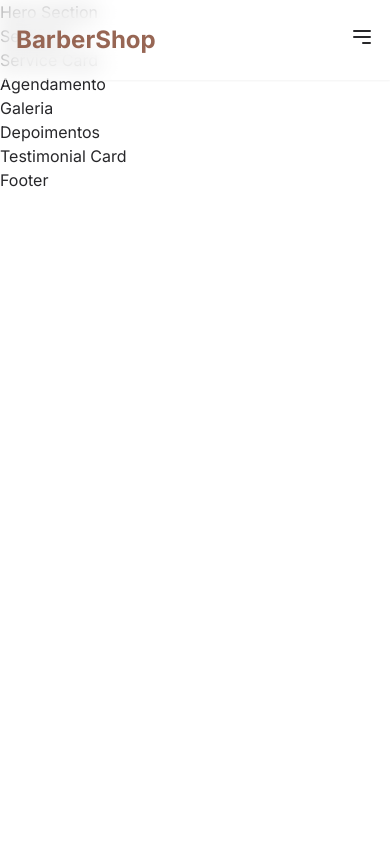
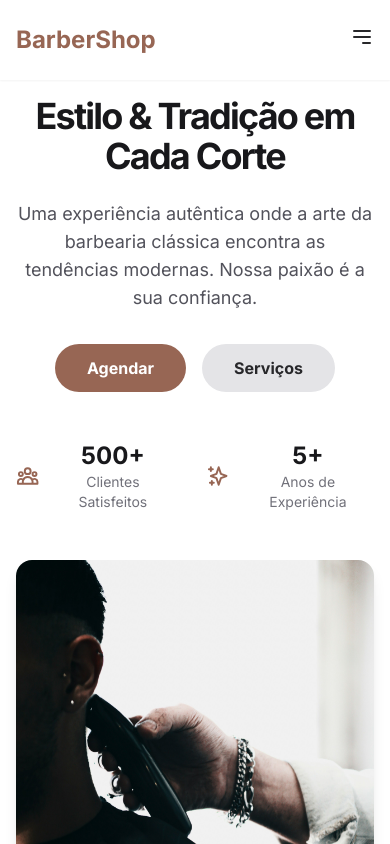
Before and after one commit to FerrariAle/site-barbearia, a React (Vite) app: page / in a window 390 px wide. Shown: the top 844 px of the page. Built offline with nearby package versions, Linux system fonts and the light colour scheme.

Commit message:
feat(hero): build and style responsive hero section

```diff
--- a/src/sections/HeroSection.jsx
+++ b/src/sections/HeroSection.jsx
@@ -1,3 +1,60 @@
+import heroImage from '../assets/hero.jpg'
+
+const UsersIcon = () => <svg className="w-6 h-6 text-brown-700" fill="none" viewBox="0 0 24 24" stroke="currentColor"><path strokeLinecap="round" strokeLinejoin="round" strokeWidth={2} d="M17 20h5v-2a3 3 0 00-5.356-1.857M17 20H7m10 0v-2c0-.656-.126-1.283-.356-1.857M7 20H2v-2a3 3 0 015.356-1.857M7 20v-2c0-.656.126-1.283.356-1.857m0 0a5.002 5.002 0 019.288 0M15 7a3 3 0 11-6 0 3 3 0 016 0zm6 3a2 2 0 11-4 0 2 2 0 014 0zM7 10a2 2 0 11-4 0 2 2 0 014 0z" /></svg>;
+const StarIcon = () => <svg className="w-6 h-6 text-brown-700" fill="none" viewBox="0 0 24 24" stroke="currentColor"><path strokeLinecap="round" strokeLinejoin="round" strokeWidth={2} d="M5 3v4M3 5h4M6 17v4m-2-2h4m5-16l2.286 6.857L21 12l-5.714 2.143L13 21l-2.286-6.857L5 12l5.714-2.143L13 3z" /></svg>;
+
 export default function HeroSection() {
-    return <section id="inicio"><h1>Hero Section</h1></section>;
+    return (
+        <section id='inicio' className='pt-24 md:pt-32'>
+            <div className='container mx-auto px-4 sm:px-6 md:px-8'>
+
+                {/* Grid principal de duas colunas */}
+                <div className="grid grid-cols-1 md:grid-cols-2 gap-12 items-center">
+
+                    {/* Coluna da Esquerda */}
+                    <div className="text-center md:text-left">
+                        <h1 className="text-4xl md:text-5xl lg:text-6xl font-bold text-zinc-900 tracking-tighter">
+                            Estilo & Tradição em Cada Corte
+                        </h1>
+                        <p className="mt-6 text-lg text-zinc-600 max-w-lg mx-auto md:mx-0">
+                            Uma experiência autêntica onde a arte da barbearia clássica encontra as tendências modernas. Nossa paixão é a sua confiança.
+                        </p>
+
+                        {/* Botões de ação */}
+                        <div className="mt-8 flex justify-center md:justify-start gap-4">
+                            <a href="#agendar" className='bg-brown-700 text-white font-bold px-8 py-3 rounded-full hover:bg-zinc-300 transition-colors'>
+                                Agendar
+                            </a>
+                            <a href="#servicos" className='bg-zinc-200 text-zinc-800 font-bold px-8 py-3 rounded-full hover:bg-zinc-300 transition-colors'>
+                                Serviços
+                            </a>
+                        </div>
+
+                        {/* Indicadores sociais */}
+                        <div className="mt-12 flex justify-center md:justify-start gap-8">
+                            <div className="flex items-center gap-3">
+                                <UsersIcon />
+                                <div>
+                                    <p className="font-bold text-2xl text-zinc-900">500+</p>
+                                    <p className='text-sm text-zinc-500'>Clientes Satisfeitos</p>
+                                </div>
+                            </div>
+                            <div className="flex items-center gap-3">
+                                <StarIcon />
+                                <div>
+                                    <p className="font-bold text-2xl text-zinc-900">5+</p>
+                                    <p className="text-sm text-zinc-500">Anos de Experiência</p>
+                                </div>
+                            </div>
+                        </div>
+                    </div>
+
+                    {/* Coluna da direita */}
+                    <div className="flex justify-center">
+                        <img src={heroImage} alt="Barbeiro realizando um corte de cabelo" className='rounded-2xl shadow-lg w-full max-w-sm md:max-w-md' />
+                    </div>
+                </div>
+            </div>
+        </section>
+    )
 }
```
Also changed, not shown: src/assets/hero.jpg (added).
